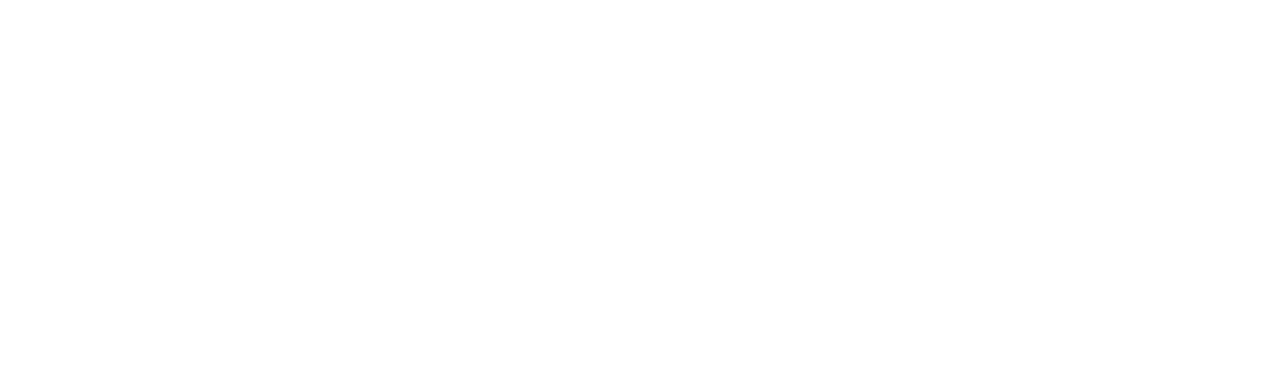
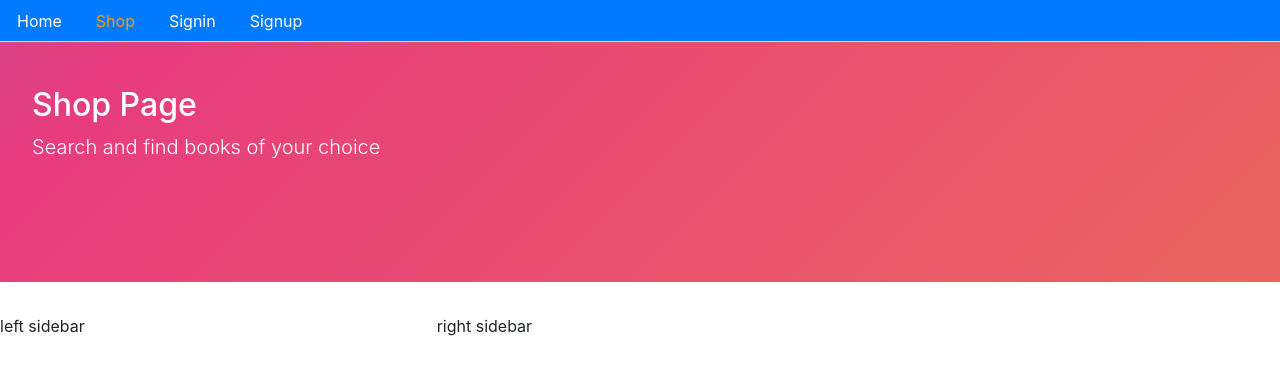
Before and after one commit to jeromeski/front-ecomprojone, a React (Create React App) app: page /shop in a window 1280 px wide. Shown: the top 374 px of the page. Built offline with nearby package versions, Linux system fonts and the light colour scheme.

Commit message:
Creating the Shop page

```diff
--- a/src/Routes.js
+++ b/src/Routes.js
@@ -9,6 +9,8 @@
 import AdminDashboard from './user/AdminDashboard';
 import AddCategory from './admin/AddCategory';
 import AddProduct from './admin/AddProduct';
+import Shop from './core/Shop';
+
 
 const Routes = () => {
   return (
@@ -17,10 +19,12 @@
         <Route path='/' exact component={Home} />
         <Route path='/signin' exact component={Signin} />
         <Route path='/signup' exact component={Signup} />
+        <Route path='/shop' exact component={Shop} />
         <PrivateRoute path='/user/dashboard' exact component={UserDashboard} />
         <AdminRoute path='/admin/dashboard' exact component={AdminDashboard} />
         <AdminRoute path='/create/category' exact component={AddCategory} />
         <AdminRoute path='/create/product' exact component={AddProduct} />
+
       </Switch>
     </BrowserRouter>
   );
--- a/src/core/Menu.js
+++ b/src/core/Menu.js
@@ -13,23 +13,36 @@
 const Menu = props => {
   const { history } = props;
   return (
-    <div>
     <ul className='nav nav-tabs bg-primary'>
       <li className='nav-item'>
         <Link className='nav-link' style={isActive(history, '/')} to='/'>
           Home
         </Link>
       </li>
+      <li className='nav-item'>
+        <Link
+          className='nav-link'
+          style={isActive(history, '/shop')}
+          to='/shop'>
+          Shop
+        </Link>
+      </li>
       {isAuthenticated() && isAuthenticated().user.role === 0 && (
         <li className='nav-item'>
-          <Link className='nav-link' style={isActive(history, '/user/dashboard')} to='/user/dashboard'>
+          <Link
+            className='nav-link'
+            style={isActive(history, '/user/dashboard')}
+            to='/user/dashboard'>
             Dashboard
           </Link>
         </li>
       )}
       {isAuthenticated() && isAuthenticated().user.role === 1 && (
         <li className='nav-item'>
-          <Link className='nav-link' style={isActive(history, '/admin/dashboard')} to='/admin/dashboard'>
+          <Link
+            className='nav-link'
+            style={isActive(history, '/admin/dashboard')}
+            to='/admin/dashboard'>
             Dashboard
           </Link>
         </li>
@@ -69,7 +82,6 @@
         </li>
       )}
     </ul>
-    </div>
   );
 };
 
--- /dev/null
+++ b/src/core/Shop.js
@@ -0,0 +1,18 @@
+import React from 'react';
+import Layout from './Layout';
+import Card from './Card';
+
+const Shop = () => {
+  return (
+    <Layout
+      title='Shop Page'
+      description='Search and find books of your choice'>
+      <div className='row'>
+        <div className='col-4'>left sidebar</div>
+        <div className='col-8'>right sidebar</div>
+      </div>
+    </Layout>
+  );
+};
+
+export default Shop;
```
Lines whose indentation alone changed are shown as unchanged.
